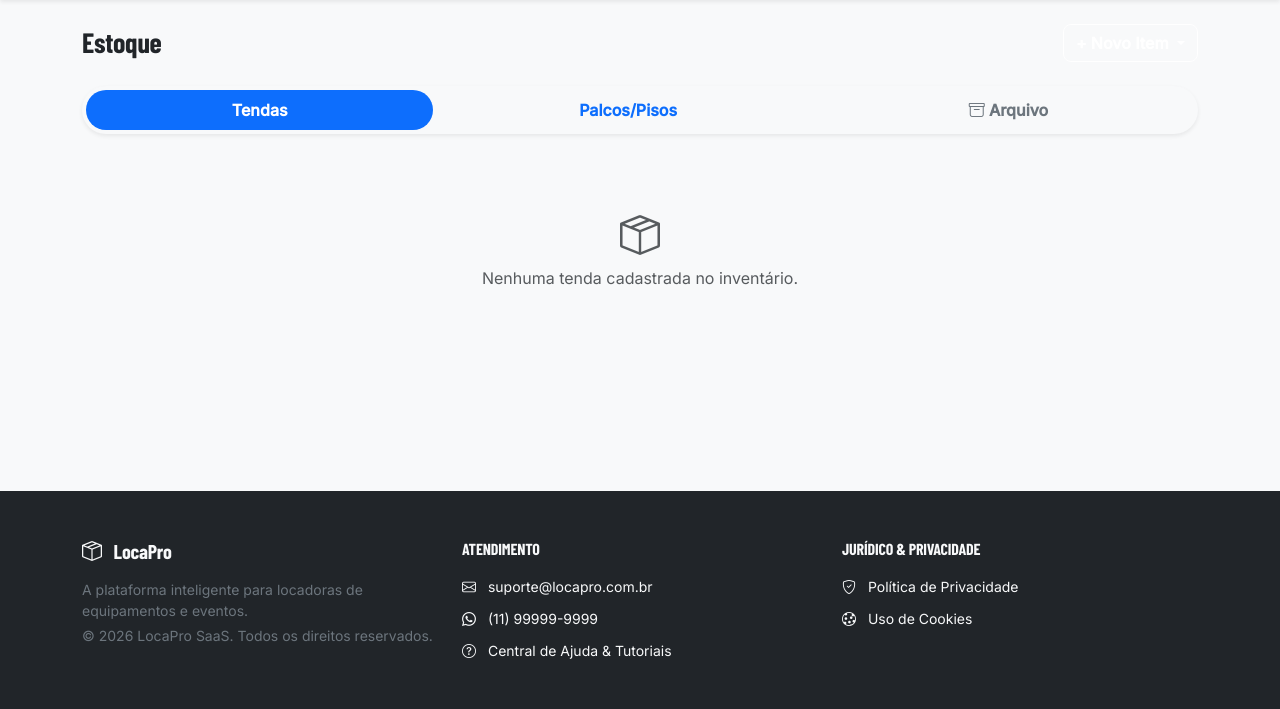
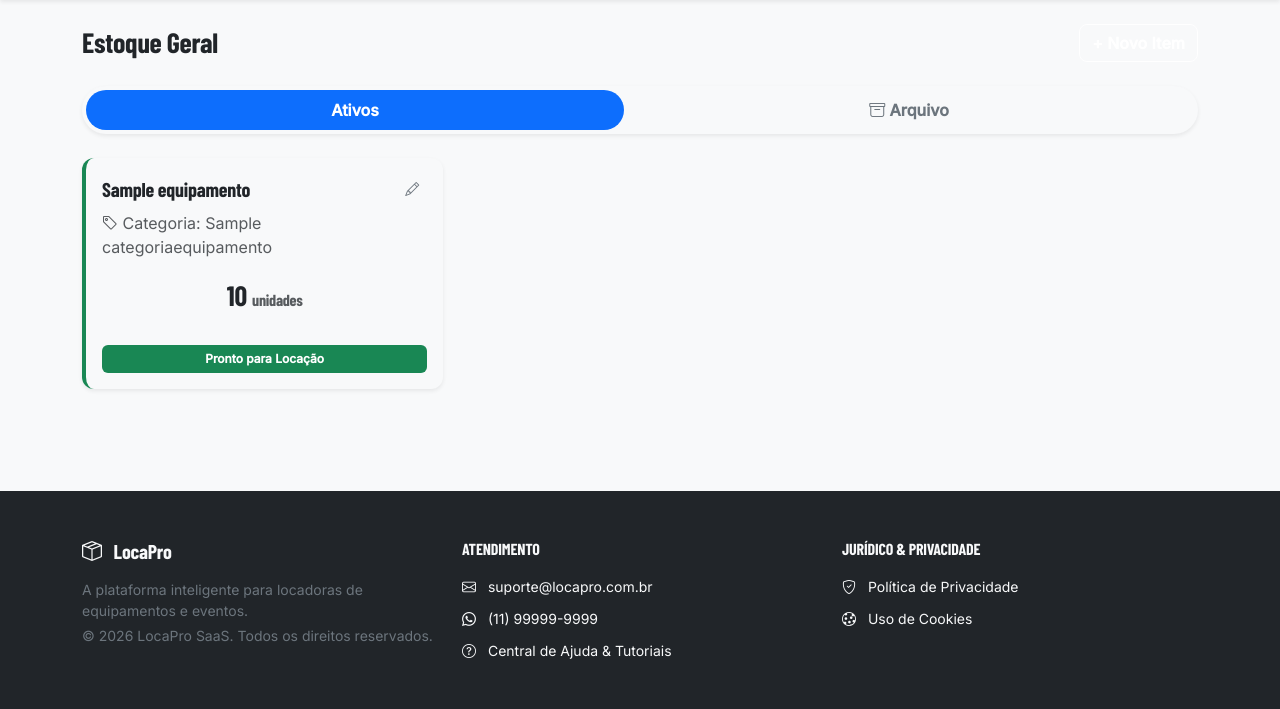
Before and after one commit to JpGeneroso004/LocaPro, a Django app: page /inventario/ in a window 1280 px wide. Shown: the part 66-775 px from the top of the page. Run offline with Django 4.2, Linux system fonts and the light colour scheme; a user stored in the database is signed in; tables that the repository leaves empty hold one stand-in row (values such as "Sample post"); grey boxes marked "Sample" are stand-in pictures; some web fonts are replaced.

Commit message:
Fix: Atualiza painel de inventário para schema de Equipamentos (SaaS)

```diff
--- a/arttendas/templates/inventario/painel.html
+++ b/arttendas/templates/inventario/painel.html
@@ -5,146 +5,75 @@
 
 {% block content %}
 <div class="d-flex justify-content-between align-items-center mb-4">
-  <h3 class="fw-bold mb-0">Estoque</h3>
-  <div class="dropdown d-none d-md-block">
-    <button class="btn btn-warning fw-bold dropdown-toggle" type="button" data-bs-toggle="dropdown">
+  <h3 class="fw-bold mb-0">Estoque Geral</h3>
+  <div class="d-none d-md-block">
+    <a class="btn btn-warning fw-bold" href="{% url 'inventario:novo_equipamento' %}">
       + Novo Item
-    </button>
-    <ul class="dropdown-menu">
-      <li><a class="dropdown-item fw-bold" href="{% url 'inventario:nova_tenda' %}"><i class="bi bi-tent"></i> Nova Tenda</a></li>
-      <li><a class="dropdown-item fw-bold" href="{% url 'inventario:novo_conjunto' %}"><i class="bi bi-box"></i> Novo Conjunto</a></li>
-    </ul>
+    </a>
   </div>
 </div>
 
 <ul class="nav nav-pills nav-fill mb-4 p-1 bg-body-tertiary rounded-pill shadow-sm" id="pills-tab" role="tablist">
   <li class="nav-item" role="presentation">
-    <button class="nav-link active rounded-pill fw-bold" data-bs-toggle="pill" data-bs-target="#tendas" type="button">Tendas</button>
+    <button class="nav-link active rounded-pill fw-bold" data-bs-toggle="pill" data-bs-target="#ativos" type="button">Ativos</button>
   </li>
   <li class="nav-item" role="presentation">
-    <button class="nav-link rounded-pill fw-bold" data-bs-toggle="pill" data-bs-target="#palcos" type="button">Palcos/Pisos</button>
-  </li>
-  <li class="nav-item" role="presentation">
-    <button class="nav-link rounded-pill fw-bold text-secondary" data-bs-toggle="pill" data-bs-target="#baixados" type="button"><i class="bi bi-archive"></i> Arquivo</button>
+    <button class="nav-link rounded-pill fw-bold text-secondary" data-bs-toggle="pill" data-bs-target="#inativos" type="button"><i class="bi bi-archive"></i> Arquivo</button>
   </li>
 </ul>
 
 <div class="tab-content" id="pills-tabContent">
-  <!-- TENDAS TAB -->
-  <div class="tab-pane fade show active" id="tendas" role="tabpanel">
+  <!-- ATIVOS TAB -->
+  <div class="tab-pane fade show active" id="ativos" role="tabpanel">
     <div class="row g-3">
-      {% for tenda in tendas %}
+      {% for eq in equipamentos %}
         <div class="col-12 col-md-6 col-lg-4">
-          <div class="card p-3 shadow-sm h-100 border-start border-4
-            {% if tenda.current_state == 'disponivel' %}border-success{% elif tenda.current_state == 'em_uso' %}border-warning{% else %}border-danger{% endif %}">
+          <div class="card p-3 shadow-sm h-100 border-start border-4 border-success">
 
             <div class="d-flex justify-content-between align-items-center mb-2">
-              <h5 class="fw-bold mb-0">{{ tenda.codigo }}</h5>
-              <a href="{% url 'inventario:editar_tenda' tenda.pk %}" class="btn btn-sm btn-outline-secondary border-0 rounded-circle"><i class="bi bi-pencil"></i></a>
+              <h5 class="fw-bold mb-0">{{ eq.nome }}</h5>
+              <a href="{% url 'inventario:editar_equipamento' eq.pk %}" class="btn btn-sm btn-outline-secondary border-0 rounded-circle"><i class="bi bi-pencil"></i></a>
             </div>
 
-            <p class="mb-1 text-muted"><i class="bi bi-arrows-fullscreen"></i> {{ tenda.get_tamanho_display }}</p>
-            <p class="mb-2 text-muted"><i class="bi bi-tags"></i> {{ tenda.get_tipo_display }}</p>
+            <p class="mb-1 text-muted"><i class="bi bi-tag"></i> Categoria: {{ eq.categoria.nome|default:"Geral" }}</p>
+            <h3 class="fw-bold text-center my-3">{{ eq.quantidade_total }} <span class="fs-6 text-muted fw-normal">unidades</span></h3>
 
             <div class="mt-auto">
-              {% if tenda.current_state == 'disponivel' %}
-                <span class="badge bg-success w-100 py-2">Disponível</span>
-              {% elif tenda.current_state == 'em_uso' %}
-                <span class="badge bg-warning text-dark w-100 py-2">Em Uso</span>
-              {% else %}
-                <span class="badge bg-danger w-100 py-2">Manutenção</span>
-              {% endif %}
+                <span class="badge bg-success w-100 py-2">Pronto para Locação</span>
             </div>
           </div>
         </div>
       {% empty %}
         <div class="col-12 text-center py-5 text-muted">
           <i class="bi bi-box-seam fs-1 mb-2"></i>
-          <p>Nenhuma tenda cadastrada no inventário.</p>
+          <p>Nenhum equipamento cadastrado no inventário.</p>
         </div>
       {% endfor %}
     </div>
   </div>
 
-  <!-- PALCOS TAB -->
-  <div class="tab-pane fade" id="palcos" role="tabpanel">
+  <!-- INATIVOS / ARQUIVO TAB -->
+  <div class="tab-pane fade" id="inativos" role="tabpanel">
     <div class="row g-3">
-      {% for c in conjuntos %}
+      {% for eq in inativos %}
         <div class="col-12 col-md-6 col-lg-4">
-          <div class="card p-3 shadow-sm h-100 border-start border-4
-            {% if c.current_state == 'disponivel' %}border-success{% elif c.current_state == 'em_uso' %}border-warning{% else %}border-danger{% endif %}">
-
-            <div class="d-flex justify-content-between align-items-center mb-2">
-              <h5 class="fw-bold mb-0">{{ c.nome }}</h5>
-              <a href="{% url 'inventario:editar_conjunto' c.pk %}" class="btn btn-sm btn-outline-secondary border-0 rounded-circle"><i class="bi bi-pencil"></i></a>
-            </div>
-
-            <h2 class="fw-bold text-center my-3">{{ c.quantidade_placas }} <span class="fs-6 text-muted fw-normal">placas</span></h2>
-
-            <div class="mt-auto">
-              {% if c.current_state == 'disponivel' %}
-                <span class="badge bg-success w-100 py-2">Disponível</span>
-              {% elif c.current_state == 'em_uso' %}
-                <span class="badge bg-warning text-dark w-100 py-2">Em Uso</span>
-              {% else %}
-                <span class="badge bg-danger w-100 py-2">Manutenção</span>
-              {% endif %}
-            </div>
+          <div class="card p-3 shadow-sm h-100 border-start border-4 border-secondary bg-body-tertiary opacity-75">
+            <h5 class="fw-bold text-decoration-line-through mb-2 text-muted">{{ eq.nome }}</h5>
+            <h3 class="fw-bold text-center my-3 text-muted opacity-50">{{ eq.quantidade_total }} <span class="fs-6 fw-normal">unidades</span></h3>
+            <span class="badge bg-secondary w-100 py-2 mt-auto"><i class="bi bi-archive-fill"></i> Arquivado / Quebrado</span>
           </div>
         </div>
       {% empty %}
-        <div class="col-12 text-center py-5 text-muted">
-          <i class="bi bi-grid-3x3 fs-1 mb-2"></i>
-          <p>Nenhum conjunto cadastrado.</p>
-        </div>
-      {% endfor %}
-    </div>
-  </div>
-
-  <!-- BAIXADOS / ARQUIVO TAB -->
-  <div class="tab-pane fade" id="baixados" role="tabpanel">
-
-    <h5 class="fw-bold text-muted mb-3"><i class="bi bi-tent"></i> Tendas Baixadas / Vendidas</h5>
-    <div class="row g-3 mb-5">
-      {% for tenda in tendas_baixadas %}
-        <div class="col-12 col-md-6 col-lg-4">
-          <div class="card p-3 shadow-sm h-100 border-start border-4 border-secondary bg-body-tertiary opacity-75">
-            <h5 class="fw-bold text-decoration-line-through mb-2 text-muted">{{ tenda.codigo }}</h5>
-            <p class="mb-1 small text-muted"><i class="bi bi-arrows-fullscreen"></i> {{ tenda.get_tamanho_display }}</p>
-            <p class="mb-2 small text-muted"><i class="bi bi-tags"></i> {{ tenda.get_tipo_display }}</p>
-            <span class="badge bg-secondary w-100 py-2 mt-auto"><i class="bi bi-archive-fill"></i> Arquivada</span>
-          </div>
-        </div>
-      {% empty %}
-        <div class="col-12 text-muted small"><p>Nenhuma tenda no histórico.</p></div>
-      {% endfor %}
-    </div>
-
-    <h5 class="fw-bold text-muted mb-3"><i class="bi bi-grid-3x3"></i> Palcos/Pisos Baixados</h5>
-    <div class="row g-3">
-      {% for c in conjuntos_baixados %}
-        <div class="col-12 col-md-6 col-lg-4">
-          <div class="card p-3 shadow-sm h-100 border-start border-4 border-secondary bg-body-tertiary opacity-75">
-            <h5 class="fw-bold text-decoration-line-through mb-2 text-muted">{{ c.nome }}</h5>
-            <h3 class="fw-bold text-center my-3 text-muted opacity-50">{{ c.quantidade_placas }} <span class="fs-6 fw-normal">placas</span></h3>
-            <span class="badge bg-secondary w-100 py-2 mt-auto"><i class="bi bi-archive-fill"></i> Arquivado</span>
-          </div>
-        </div>
-      {% empty %}
-        <div class="col-12 text-muted small"><p>Nenhum conjunto no histórico.</p></div>
+        <div class="col-12 text-muted small text-center py-4"><p>Nenhum equipamento no histórico.</p></div>
       {% endfor %}
     </div>
   </div>
 </div>
 
 <!-- Modal Bottom Sheet / Dropup menu for mobile Fab -->
-<div class="dropdown d-md-none">
-  <button class="fab" type="button" data-bs-toggle="dropdown" aria-expanded="false">
+<div class="d-md-none">
+  <a class="fab" href="{% url 'inventario:novo_equipamento' %}">
     <i class="bi bi-plus"></i>
-  </button>
-  <ul class="dropdown-menu dropdown-menu-end shadow border-0 mb-2 p-2">
-    <li><a class="dropdown-item py-2 fw-bold" href="{% url 'inventario:nova_tenda' %}"><i class="bi bi-tent me-2 text-warning"></i> Nova Tenda</a></li>
-    <li><a class="dropdown-item py-2 fw-bold" href="{% url 'inventario:novo_conjunto' %}"><i class="bi bi-box me-2 text-warning"></i> Novo Conjunto</a></li>
-  </ul>
+  </a>
 </div>
 {% endblock %}
```
